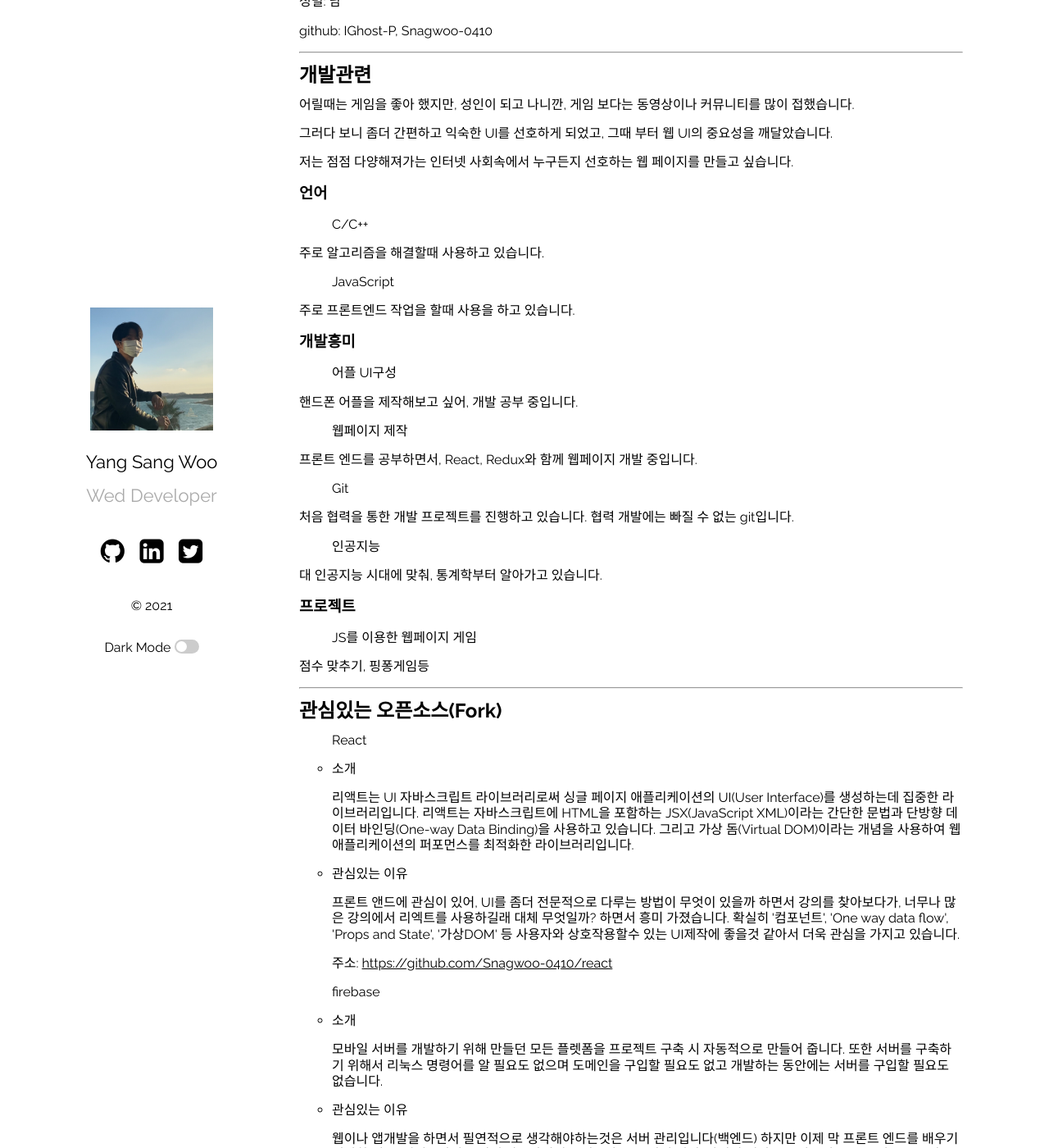
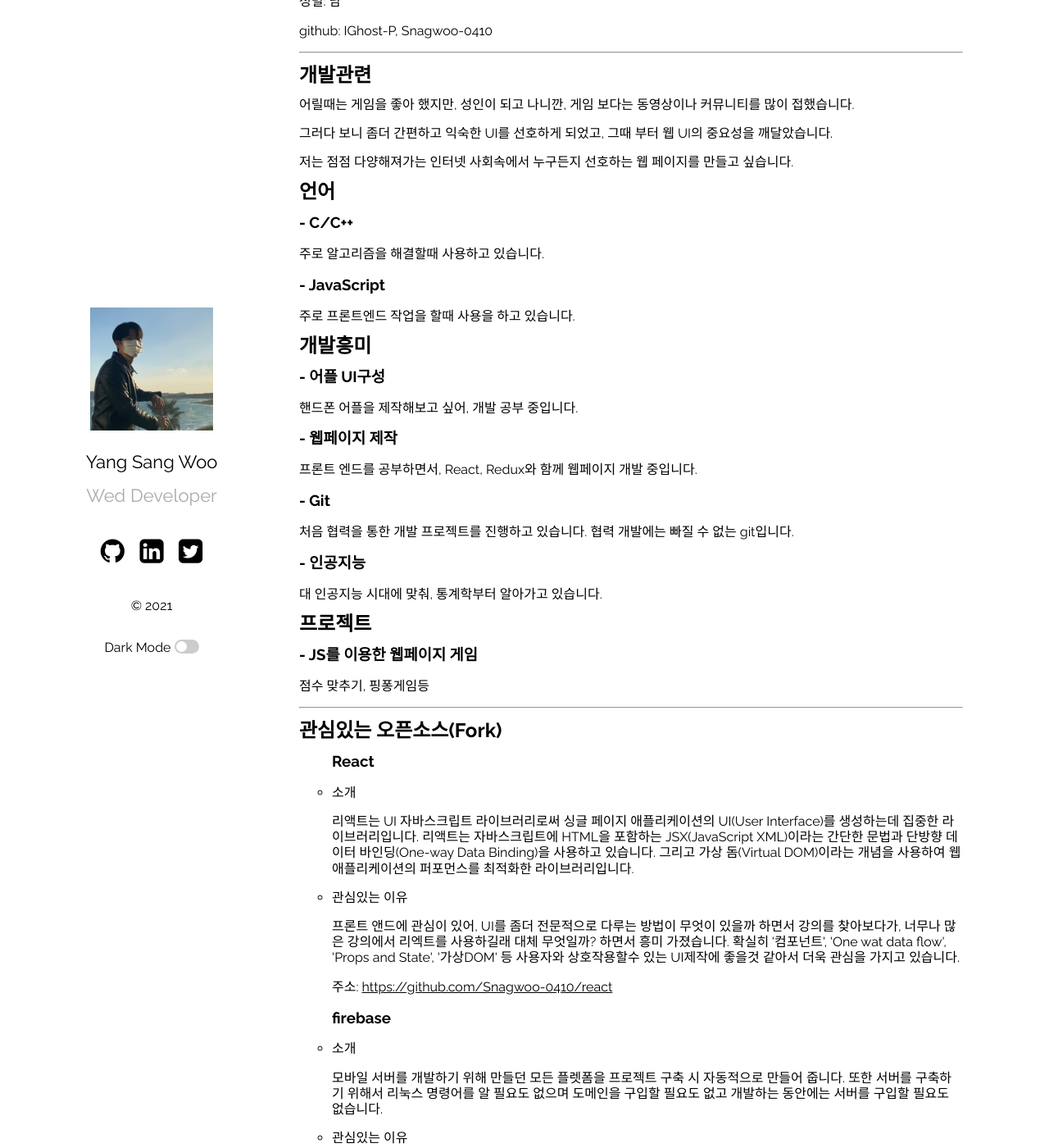
Before and after one commit to IGhost-P/profile.github.io, a Jekyll site: the page built from index.md, in a window 1280 px wide and 1400 px high, scrolled down 464 px. Shown: the whole window at 82% size. Built offline with Jekyll 4.4.1, drawn with Linux system fonts in a browser that asks for light colours.

Commit message:
카테고리 홈 내용 바꿈

```diff
--- a/_layouts/home.html
+++ b/_layouts/home.html
@@ -84,61 +84,47 @@ layout: default
   <hr>
   <h2 id="-">개발관련</h2>
   <p>어릴때는 게임을 좋아 했지만, 성인이 되고 나니깐, 게임 보다는 동영상이나 커뮤니티를 많이 접했습니다.</p>
-  <p>그러다 보니 좀더 간편하고 익숙한 UI를 선호하게 되었고, 그때 부터 웹 UI의 중요성을 깨달았습니다.</p>
-  <p>저는 점점 다양해져가는 인터넷 사회속에서 누구든지 선호하는 웹 페이지를 만들고 싶습니다. </p>
-  <h3 id="-">언어</h3>
-  <blockquote>
-    <p>C/C++</p>
-  </blockquote>
+  <p> 그러다 보니 좀더 간편하고 익숙한 UI를 선호하게 되었고, 그때 부터 웹 UI의 중요성을 깨달았습니다.</p>
+  <p> 저는 점점 다양해져가는 인터넷 사회속에서 누구든지 선호하는 웹 페이지를 만들고 싶습니다. </p>
+  <h2 id="-">언어</h2>
+  <h3 id="-c-c-">- C/C++</h3>
   <p>주로 알고리즘을 해결할때 사용하고 있습니다.</p>
-  <blockquote>
-    <p>JavaScript</p>
-  </blockquote>
-  <p>주로 프론트엔드 작업을 할때 사용을 하고 있습니다.</p>
-  <h3 id="-">개발흥미</h3>
-  <blockquote>
-    <p>어플 UI구성</p>
-  </blockquote>
-  <p>핸드폰 어플을 제작해보고 싶어, 개발 공부 중입니다.</p>
-  <blockquote>
-    <p>웹페이지 제작</p>
-  </blockquote>
-  <p>프론트 엔드를 공부하면서, React, Redux와 함께 웹페이지 개발 중입니다.</p>
-  <blockquote>
-    <p>Git</p>
-  </blockquote>
-  <p>처음 협력을 통한 개발 프로젝트를 진행하고 있습니다. 협력 개발에는 빠질 수 없는 git입니다.</p>
-  <blockquote>
-    <p>인공지능</p>
-  </blockquote>
-  <p>대 인공지능 시대에 맞춰, 통계학부터 알아가고 있습니다.</p>
-  <h3 id="-">프로젝트</h3>
-  <blockquote>
-    <p>JS를 이용한 웹페이지 게임</p>
-  </blockquote>
-  <p>점수 맞추기, 핑퐁게임등</p>
+  <h3 id="-javascript">- JavaScript</h3>
+  <p> 주로 프론트엔드 작업을 할때 사용을 하고 있습니다.</p>
+  <h2 id="-">개발흥미</h2>
+  <h3 id="-ui-">- 어플 UI구성</h3>
+  <p> 핸드폰 어플을 제작해보고 싶어, 개발 공부 중입니다.</p>
+  <h3 id="-">- 웹페이지 제작</h3>
+  <p> 프론트 엔드를 공부하면서, React, Redux와 함께 웹페이지 개발 중입니다.</p>
+  <h3 id="-git">- Git</h3>
+  <p> 처음 협력을 통한 개발 프로젝트를 진행하고 있습니다. 협력 개발에는 빠질 수 없는 git입니다.</p>
+  <h3 id="-">- 인공지능</h3>
+  <p> 대 인공지능 시대에 맞춰, 통계학부터 알아가고 있습니다.</p>
+  <h2 id="-">프로젝트</h2>
+  <h3 id="-js-">- JS를 이용한 웹페이지 게임</h3>
+  <p> 점수 맞추기, 핑퐁게임등</p>
   <hr>
   <h2 id="-fork-">관심있는 오픈소스(Fork)</h2>
   <blockquote>
-    <p>React</p>
+    <h3 id="react">React</h3>
   </blockquote>
   <ul>
     <li>
       <p>소개</p>
       <p> 리액트는 UI 자바스크립트 라이브러리로써 싱글 페이지 애플리케이션의 UI(User Interface)를 생성하는데 집중한 라이브러리입니다. 리액트는 자바스크립트에 HTML을 포함하는
-        JSX(JavaScript XML)이라는 간단한 문법과 단방향 데이터 바인딩(One-way Data Binding)을 사용하고 있습니다. 그리고 가상 돔(Virtual DOM)이라는 개념을
-        사용하여 웹 애플리케이션의 퍼포먼스를 최적화한 라이브러리입니다.</p>
+        JSX(JavaScript XML)이라는 간단한 문법과 단방향 데이터 바인딩(One-way Data Binding)을 사용하고 있습니다. 그리고 가상 돔(Virtual DOM)이라는 개념을 사용하여 웹
+        애플리케이션의 퍼포먼스를 최적화한 라이브러리입니다.</p>
     </li>
     <li>
       <p>관심있는 이유</p>
-      <p> 프론트 앤드에 관심이 있어, UI를 좀더 전문적으로 다루는 방법이 무엇이 있을까 하면서 강의를 찾아보다가, 너무나 많은 강의에서 리엑트를 사용하길래 대체 무엇일까? 하면서 흥미 가졌습니다.
-        확실히 &#39;컴포넌트&#39;, &#39;One way data flow&#39;, &#39;Props and State&#39;, &#39;가상DOM&#39; 등 사용자와 상호작용할수 있는
-        UI제작에 좋을것 같아서 더욱 관심을 가지고 있습니다.</p>
+      <p> 프론트 앤드에 관심이 있어, UI를 좀더 전문적으로 다루는 방법이 무엇이 있을까 하면서 강의를 찾아보다가, 너무나 많은 강의에서 리엑트를 사용하길래 대체 무엇일까? 하면서 흥미 가졌습니다. 확실히
+        &#39;컴포넌트&#39;, &#39;One wat data flow&#39;, &#39;Props and State&#39;, &#39;가상DOM&#39; 등 사용자와 상호작용할수 있는 UI제작에
+        좋을것 같아서 더욱 관심을 가지고 있습니다.</p>
       <p> 주소: <a href="https://github.com/Snagwoo-0410/react">https://github.com/Snagwoo-0410/react</a></p>
     </li>
   </ul>
   <blockquote>
-    <p>firebase</p>
+    <h3 id="firebase">firebase</h3>
   </blockquote>
   <ul>
     <li>
@@ -148,8 +134,8 @@ layout: default
     </li>
     <li>
       <p>관심있는 이유</p>
-      <p> 웹이나 앱개발을 하면서 필연적으로 생각해야하는것은 서버 관리입니다(백엔드) 하지만 이제 막 프론트 엔드를 배우기 시작한 저는, 백엔드까지 동시에 안고가기에는 너무나 큰 부담이 있어, 파이어
-        베이스를 이용해 프론트 엔드쪽을 집중할수 있어 관심이 있습니다.</p>
+      <p> 웹이나 앱개발을 하면서 필연적으로 생각해야하는것은 서버 관리입니다(백엔드) 하지만 이제 막 프론트 엔드를 배우기 시작한 저는, 백엔드까지 동시에 안고가기에는 너무나 큰 부담이 있어, 파이어 베이스를
+        이용해 프론트 엔드쪽을 집중할수 있어 관심이 있습니다.</p>
       <p> 주소: <a
           href="https://github.com/Snagwoo-0410/quickstart-android">https://github.com/Snagwoo-0410/quickstart-android</a>
       </p>
```
Also changed, not shown: _layouts/category.html (+25 -45 lines).
